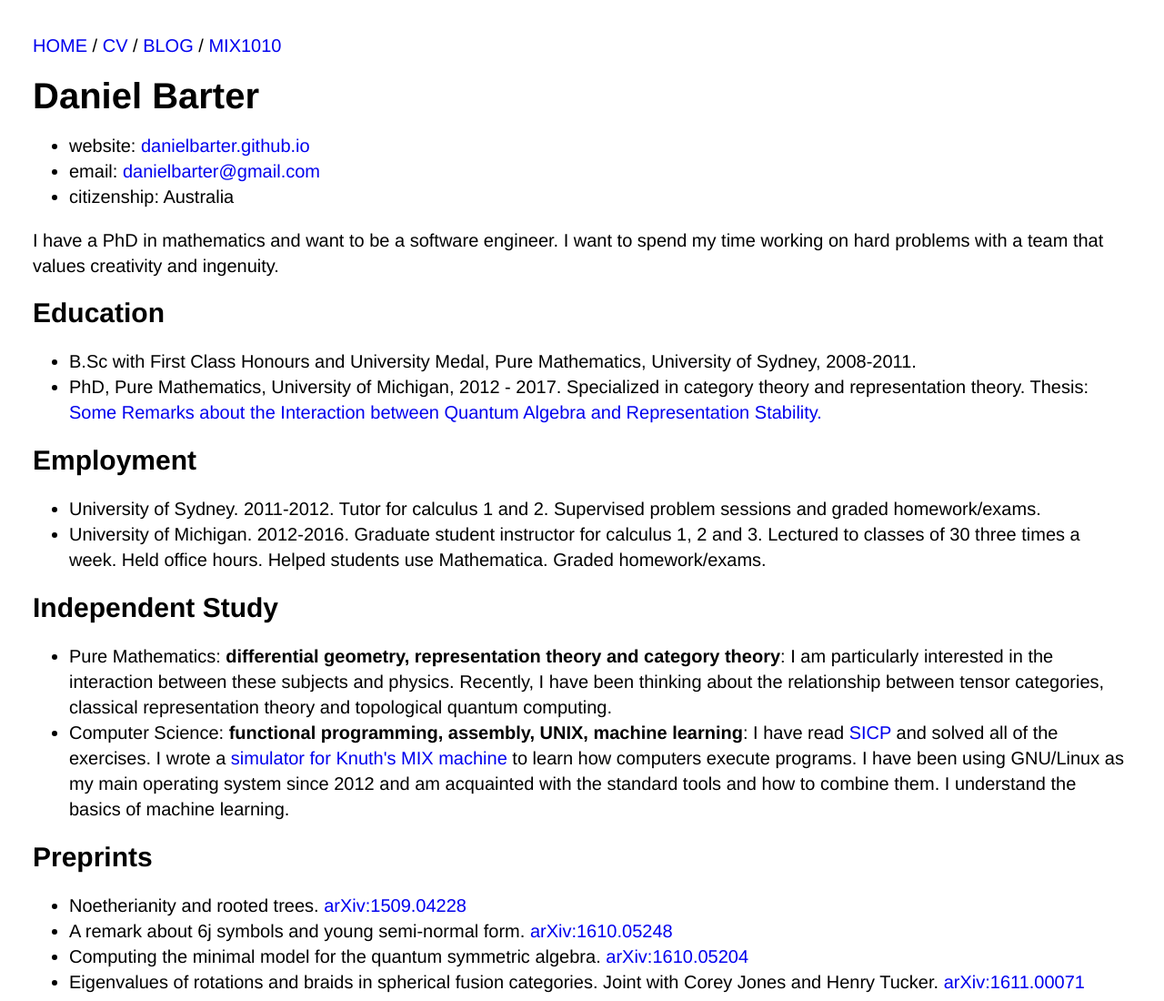
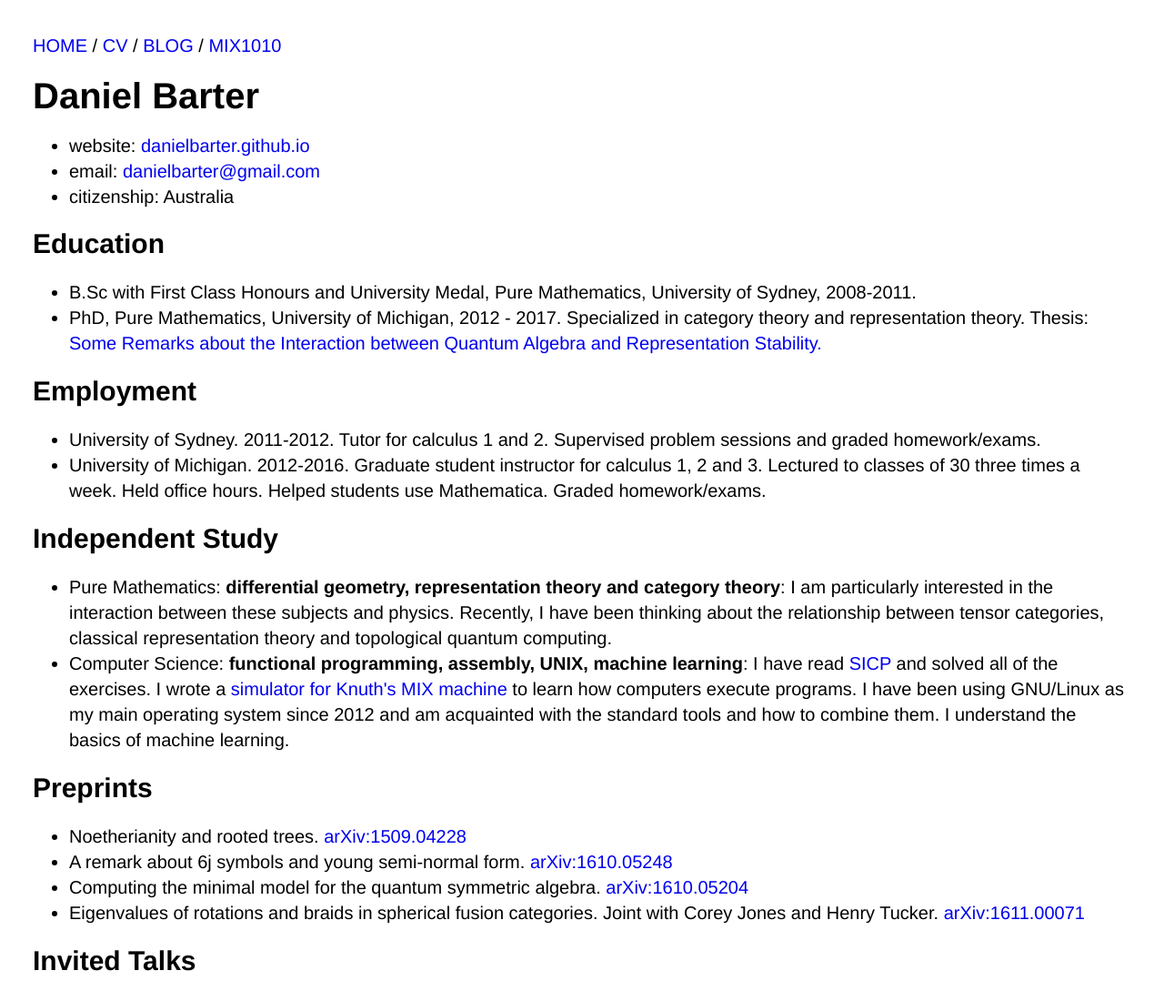
Before and after one commit to danielbarter/danielbarter.github.io, a plain HTML site: page CV.html in a window 1280 px wide. Shown: the top 1100 px of the page at 91% size. Drawn offline with nearby package versions, Linux system fonts and the light colour scheme; some packages are replaced by stand-ins of ours.

Commit message:
edited CV

```diff
--- a/CV.html
+++ b/CV.html
@@ -32,7 +32,6 @@ document.write('<a h'+'ref'+'="ma'+'ilto'+':'+e+'" clas'+'s="em' + 'ail">'+e+'<\
 </script><noscript>danielbarter at gmail dot com</noscript></li>
 <li>citizenship: Australia</li>
 </ul>
-<p>I have a PhD in mathematics and want to be a software engineer. I want to spend my time working on hard problems with a team that values creativity and ingenuity.</p>
 <h2 id="education">Education</h2>
 <ul>
 <li>B.Sc with First Class Honours and University Medal, Pure Mathematics, University of Sydney, 2008-2011.</li>
```
Also changed, not shown: 1 other file.
